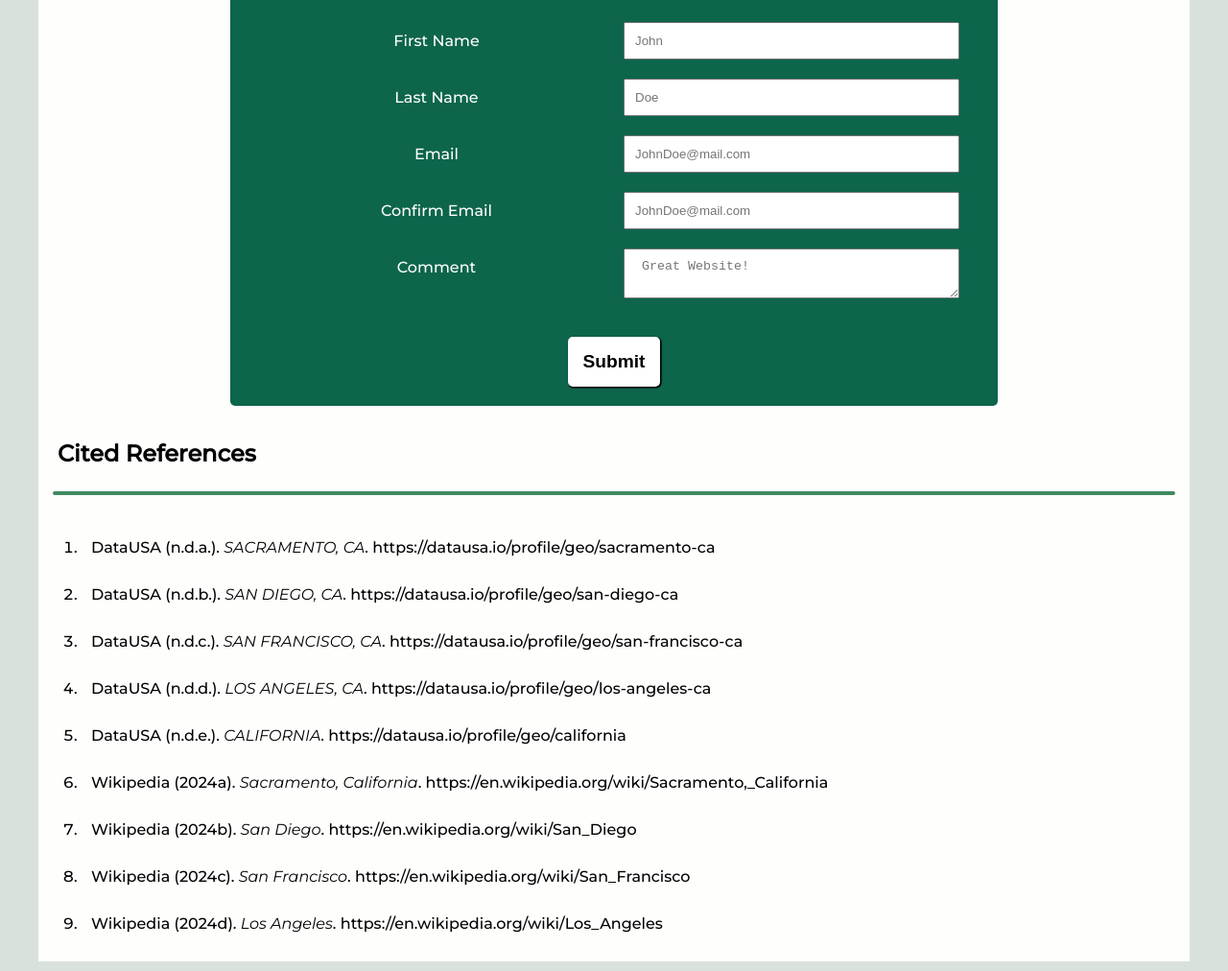
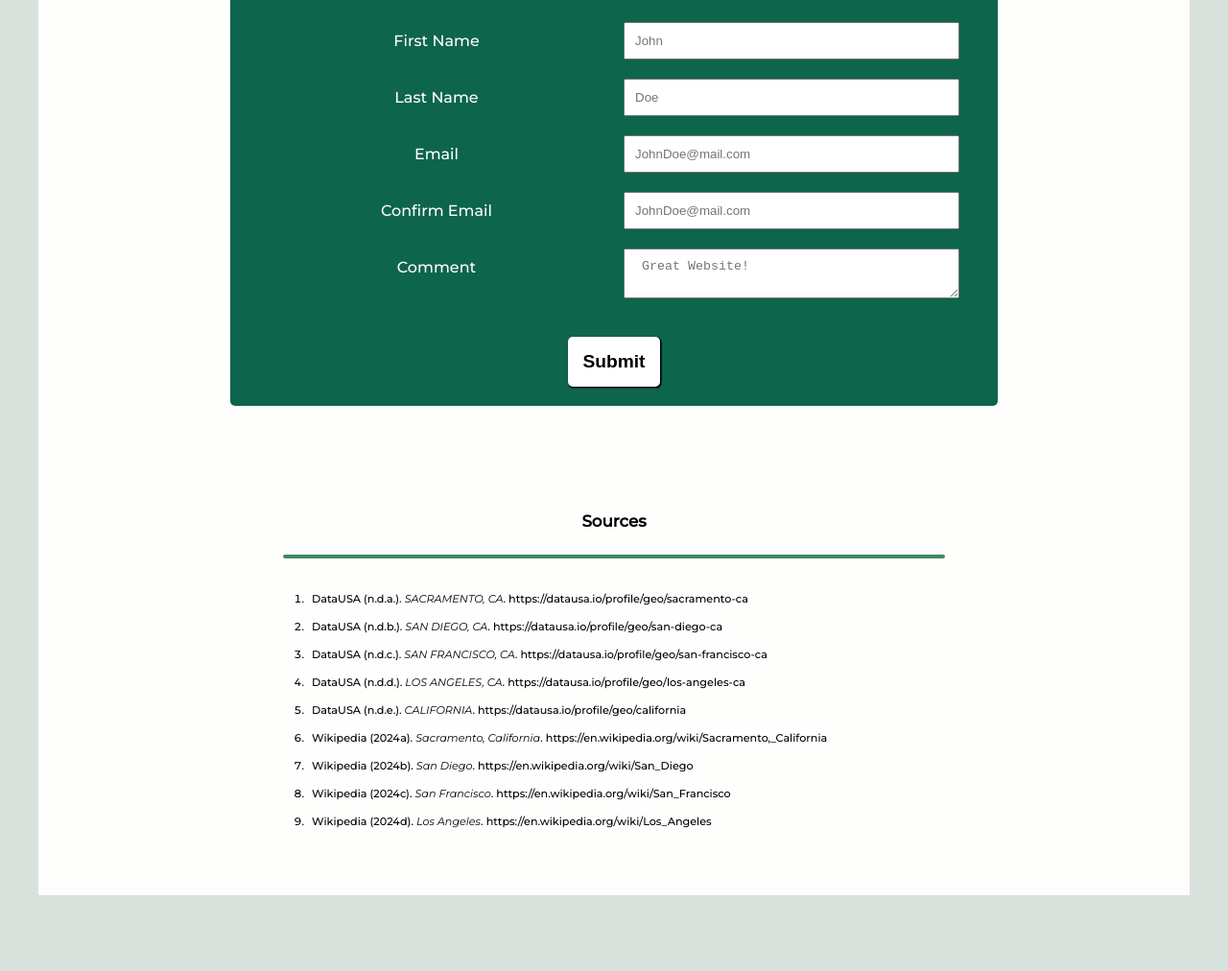
Before and after one commit to cheyannagraham/TGS, a plain HTML site: page index.html in a window 1280 px wide. Shown: the part 1593-2605 px from the top of the page at 96% size. After the commit the page ends 2526 px from the top, so only its background shows below. Drawn offline with Linux system fonts and the light colour scheme.

Commit message:
style footer

```diff
--- a/breakpoints.css
+++ b/breakpoints.css
@@ -44,4 +44,8 @@
     header img {
         float:none;
     }
+    footer {
+        max-width: 60%;
+    }
+
 }
--- a/index.html
+++ b/index.html
@@ -169,7 +169,7 @@
     <footer>
         <div id="attribution">
             <div>
-                <h2 id="h2">Cited References</h2>
+                <h2 id="h2">Sources</h2>
             </div>
             <hr>
 
--- a/styles.css
+++ b/styles.css
@@ -254,7 +254,6 @@ blockquote p, cite{
     width: 100%;
     max-width: 250px;
     background: white;
-
 }
 #city-things-to-do a:hover {
     color:white;
@@ -278,13 +277,15 @@ blockquote p, cite{
 .city-info-attribution {
     font-size:0.7rem
 }
-/* footer */
-/* #body-attribution{
-    width: 100%;
-    min-height: 100vh;
-} */
-#attribution {
-    text-align:left;
+footer {
+    padding: 75px 0 40px;
+    max-width: 90%;
+    margin: auto;
+    font-size: 0.7rem;
+}
+
+#attribution h2 {
+    text-align:center;
 }
 #attribution-list .title {
     font-style:italic;
@@ -294,7 +295,7 @@ blockquote p, cite{
     padding: 10px;
 }
 #attribution-list li {
-    margin: 10px;
-    padding: 10px;
+    margin: 5px;
+    padding: 5px;
     word-wrap: break-word;
 }
```
